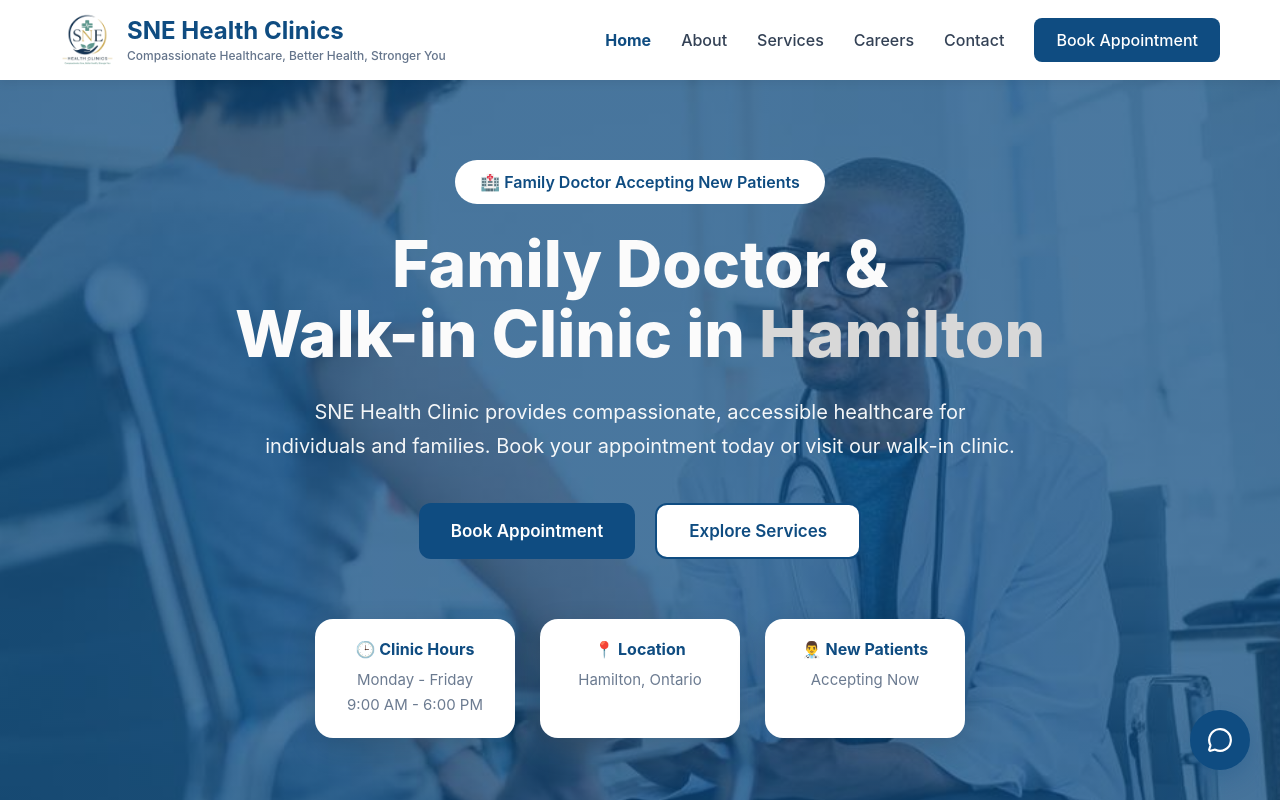
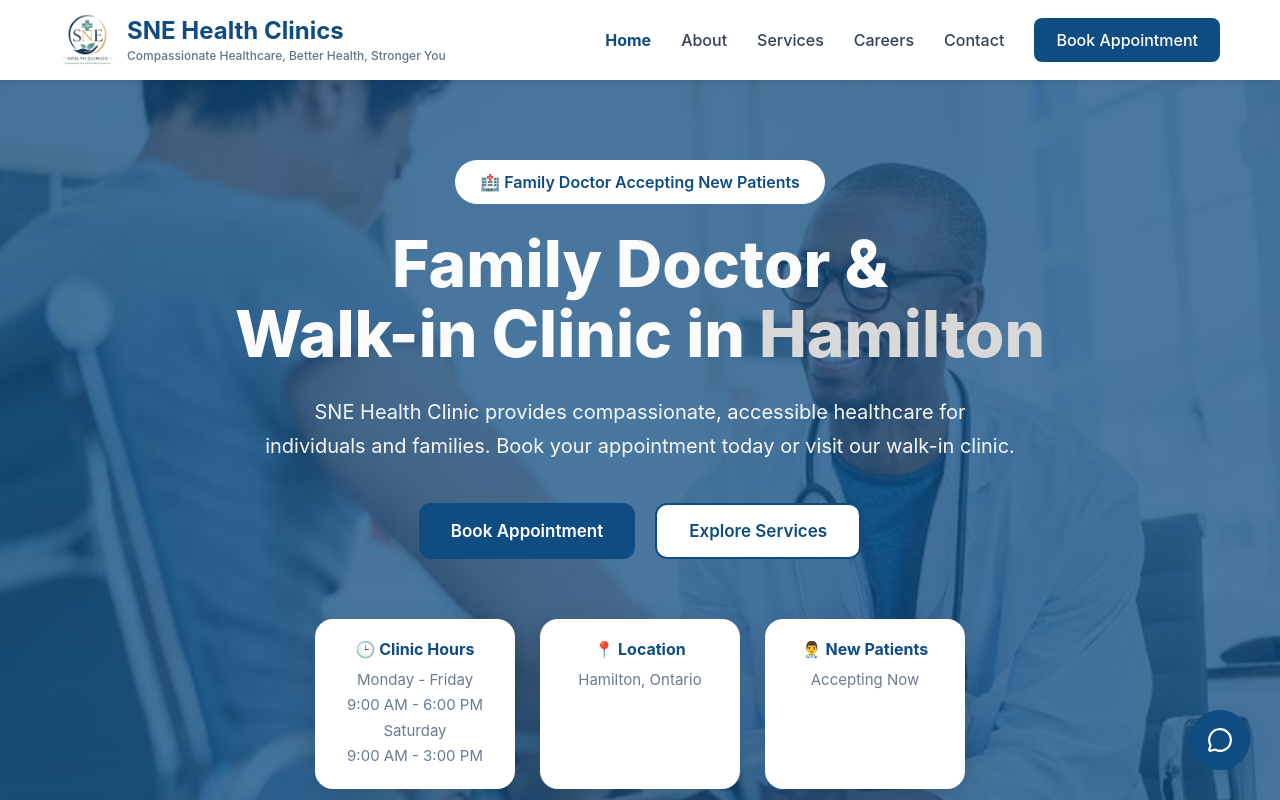
Before and after one commit to DeeshaPatel/snehealthclinics, a React (Vite) app: page / in a window 1280 px wide. Shown: the top 800 px of the page. Built offline with nearby package versions, Linux system fonts and the light colour scheme.

Commit message:
Added Saturday Hours

```diff
--- a/src/features/home/Hero.jsx
+++ b/src/features/home/Hero.jsx
@@ -92,6 +92,11 @@ Monday - Friday
 9:00 AM - 6:00 PM
 </p>
 
+<p>
+Saturday
+<br/>
+9:00 AM - 3:00 PM
+</p>
 </div>
 
 
```
